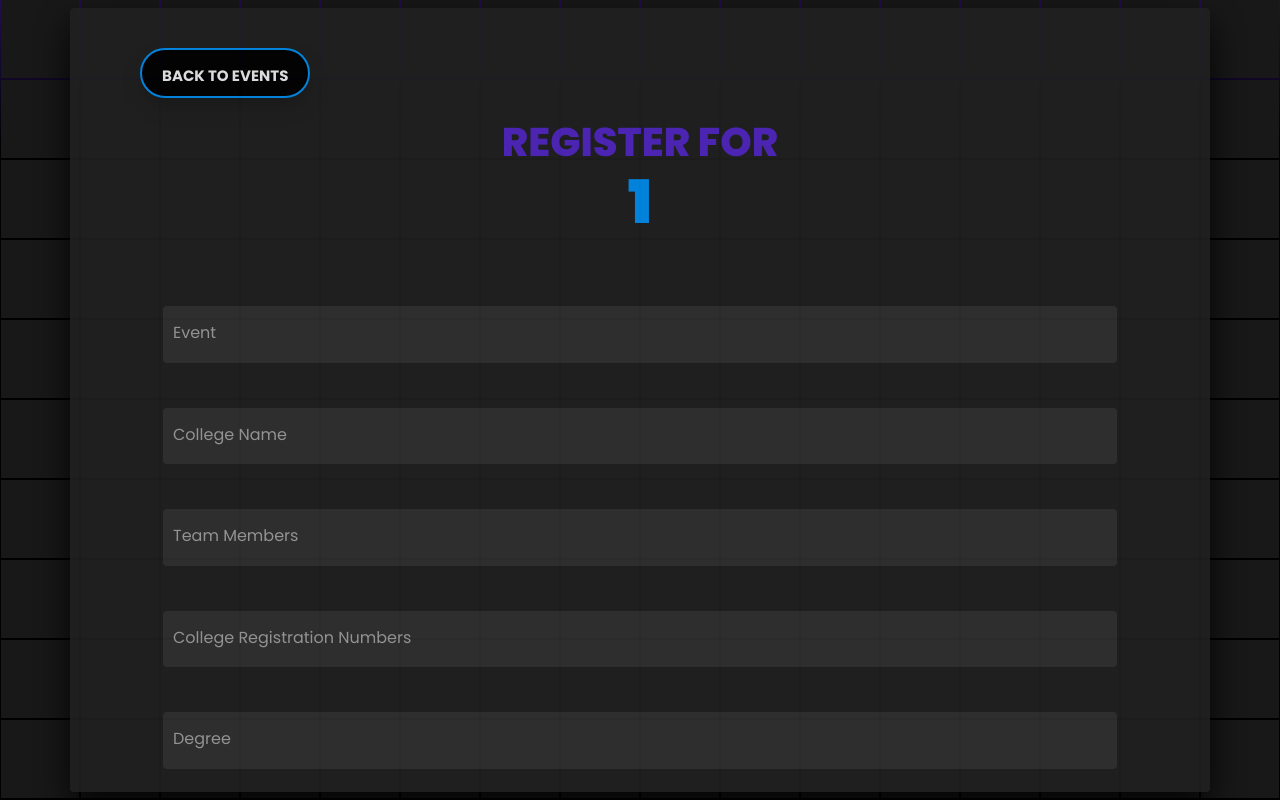
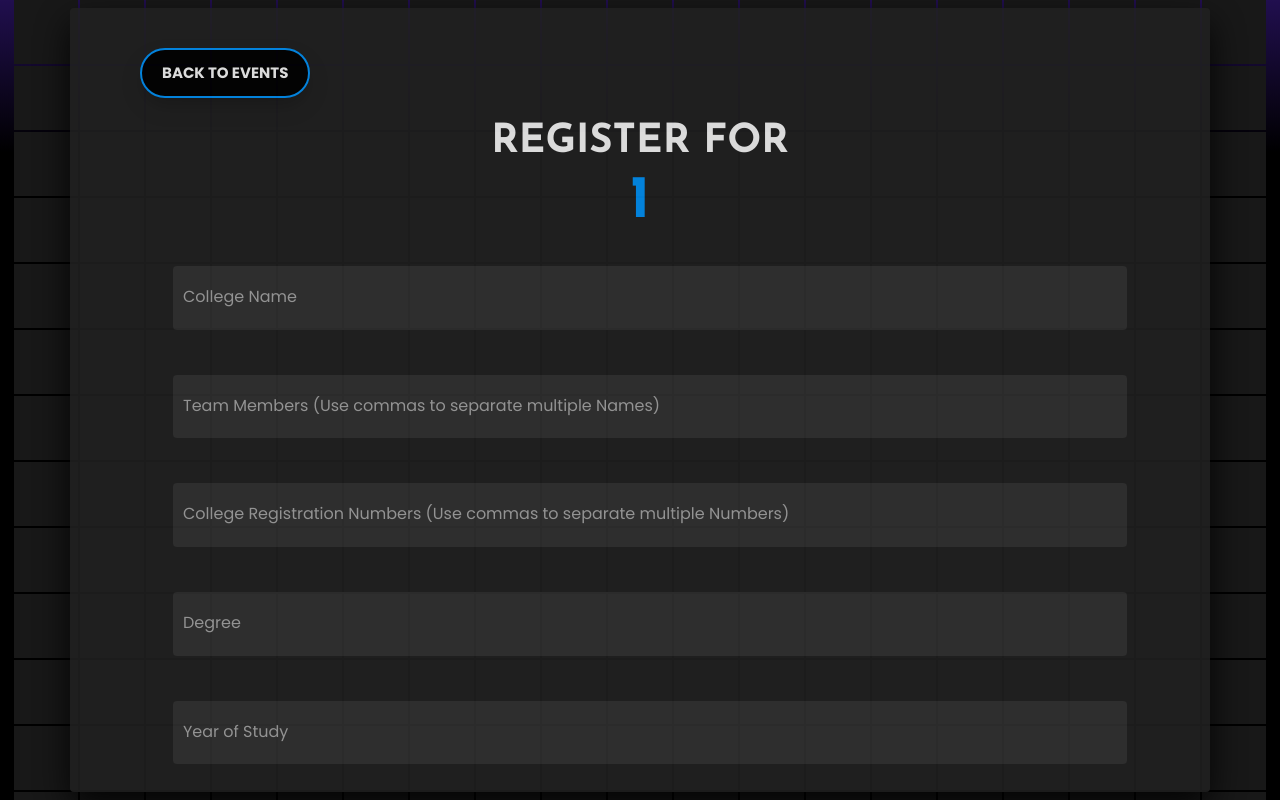
Before and after one commit to htarab-b/techutsav-9.0, a React (Vite) app: page /register/1 in a window 1280 px wide. Built offline with nearby package versions, Linux system fonts and the light colour scheme; a web font is replaced by a local one.

Commit message:
Modified Registration Form and Colors

```diff
--- a/src/App.css
+++ b/src/App.css
@@ -53,8 +53,8 @@ section span
 {
   position: relative;
   display: block;
-  width: calc(6.25vw - 2px);
-  height: calc(6.25vw - 2px);
+  width: calc(6.25vw - 16px);
+  height: calc(6.25vw - 16px);
   background: #181818;
   z-index: 2;
   transition: 1.5s;
@@ -116,7 +116,7 @@ section .container .homecontent .images {
 section .container .homecontent h1
 {
   font-size: 2.5em;
-  font-family: "Josefin Sans", sans-serif;
+  font-family: "Josefin Sans", sans-serif !important;
   color: #fff;
   text-transform: uppercase;
   text-align: center;
@@ -457,6 +457,8 @@ body {
 .bootdey h1 {
   display: flex;
   justify-content: center;
+  font-family: "Josefin Sans", sans-serif !important;
+  color: #0096FF !important;
   font-size: 32px;
   margin-bottom: 30px;
   margin-left: 10px;
@@ -476,6 +478,17 @@ section .container .bootdey {
   overflow-x: hidden;
 }
 
+.bootdey .btn {
+  background-color: #222;
+  color: #fff;
+  transition: transform 0.3s ease-in-out;
+}
+.bootdey a :hover {
+  transform: scale(1.2);
+  background: #000;
+  color: #fff;
+}
+
 section .container .bootdey::-webkit-scrollbar {
   display: none;
 }
@@ -485,22 +498,17 @@ section .container .registercontent
 {
   position: relative;
   width: 100%;
-  height: 100%;
+  height: 95%;
   display: flex;
   flex-direction: column;
-  gap: 40px;
   overflow: scroll;
 }
 .container .event_button a .header__btn {
-  display: flex;
-  justify-content: center;
-  align-items: center;
   background-color: #000;
   border: 2px solid #0096FF;
   color: #fff;
   font-family: "Josefin Sans", sans-serif;
   text-transform: uppercase;
-  padding-top: 15px;
 }
 .container .event_button a :hover {
   background-color: #0096FF;
@@ -518,15 +526,15 @@ section .container .registercontent
 section .container .registercontent h1
 {
   font-size: 2em;
-  font-family: "Josefin Sans", sans-serif;
-  color: #fff;
+  font-family: "Josefin Sans", sans-serif !important;
+  color: #fff !important;
   text-transform: uppercase;
   text-align: center;
 }
 section .container .registercontent h1 .highlight
 {
-  font-size: 150%;
-  font-family: "Josefin Sans", sans-serif;
+  font-size: 150% !important;
+  font-family: "Josefin Sans", sans-serif !important;
   color: #0096FF;
   text-transform: uppercase;
   text-align: center;
@@ -560,11 +568,17 @@ section .container .registercontent .form .inputBox input
   font-weight: 500;
   font-size: 1em;
 }
+section .container .registercontent .form .inputBox input[type="text"]
+{
+  left: 10px;
+  font-family: "Quicksand", sans-serif !important;
+  font-size: 1.3em;
+}
 section .container .registercontent .form .inputBox i
 {
   position: absolute;
-  left: 0;
-  padding: 15px 10px;
+  left: 10px;
+  padding: 19px 10px;
   font-style: normal;
   color: #aaa;
   transition: 0.5s;
@@ -604,6 +618,13 @@ section .container .registercontent .form .inputBox i
   letter-spacing: 0.05em;
   cursor: pointer;
   width: 120px;
+  font-family: "Josefin Sans", sans-serif !important;
+}
+.container .registercontent .form .inputBox .header__btn :hover
+{
+  background: #000;
+  color: #0096FF;
+  cursor: pointer;
 }
 input[type="submit"]:active
 {
--- a/src/components/Register.jsx
+++ b/src/components/Register.jsx
@@ -30,22 +30,19 @@ function Register() {
                 target="hidden_iframe"
                 onSubmit={() => setSubmitted(true)}
               >
+              <input type="hidden" name="entry.276494256" value={eventName} />{" "}
                 <div className="form">
-                  <div className="inputBox">
-                    <input type="text" name="entry.276494256" required />{" "}
-                    <i>Event</i>
-                  </div>
                   <div className="inputBox">
                     <input type="text" name="entry.2114207288" required />{" "}
                     <i>College Name</i>
                   </div>
                   <div className="inputBox">
                     <input type="text" name="entry.2092238618" required />{" "}
-                    <i>Team Members</i>
+                    <i>Team Members (Use commas to separate multiple Names)</i>
                   </div>
                   <div className="inputBox">
                     <input type="text" name="entry.481760380" required />{" "}
-                    <i>College Registration Numbers</i>
+                    <i>College Registration Numbers (Use commas to separate multiple Numbers)</i>
                   </div>
                   <div className="inputBox">
                     <input type="text" name="entry.1990457520" required />{" "}
@@ -57,10 +54,10 @@ function Register() {
                   </div>
                   <div className="inputBox">
                     <input type="text" name="entry.1288286291" required />{" "}
-                    <i>Whatsapp Number</i>
+                    <i>Whatsapp Number (Use commas to separate multiple Numbers)</i>
                   </div>
                   <div className="inputBox">
-                    <input type="submit" value="submit" />
+                    <input type="submit" className="header__btn" value="SUBMIT" />
                   </div>
                 </div>
               </form>
--- a/src/css/Header.css
+++ b/src/css/Header.css
@@ -126,6 +126,17 @@ header{
   }
 }
 
+.section__panel h1 {
+  font-family: "Josefin Sans", sans-serif !important;
+  text-transform: uppercase;
+}
+
+.section__panel a {
+  font-family: "Josefin Sans", sans-serif !important;
+  text-transform: uppercase;
+  color: var(--primary);
+}
+
 .section__panel {
   padding: 80px 0px 0px;
 }
@@ -154,14 +165,16 @@ header{
 
 .section__panel .section__content .section_about_tu_text p {
   text-align: justify;
+  font-size: 1em;
 }
 
 .section__panel .section__content .section_about_tu_text p .highlight {
   font-size: 150%;
-  font-family: "Josefin Sans", sans-serif;
-  color: #0096ff;
+  font-family: "Josefin Sans", sans-serif !important;
+  color: var(--primary);
   text-transform: uppercase;
   text-align: center;
+  line-height: 40px;
 }
 
 .mySwiper {
@@ -291,8 +304,6 @@ header{
   margin-top: 10px;
   opacity: 100%;
 }
-<<<<<<< HEAD
-=======
 
 .ftco-section {
   padding: 12em 0;
@@ -347,4 +358,3 @@ footer {
   background: transparent;
   border: 1px solid #a3de83;
 }
->>>>>>> b8e5e20520bdc29cbd85ad84f35589d004544e87
```
